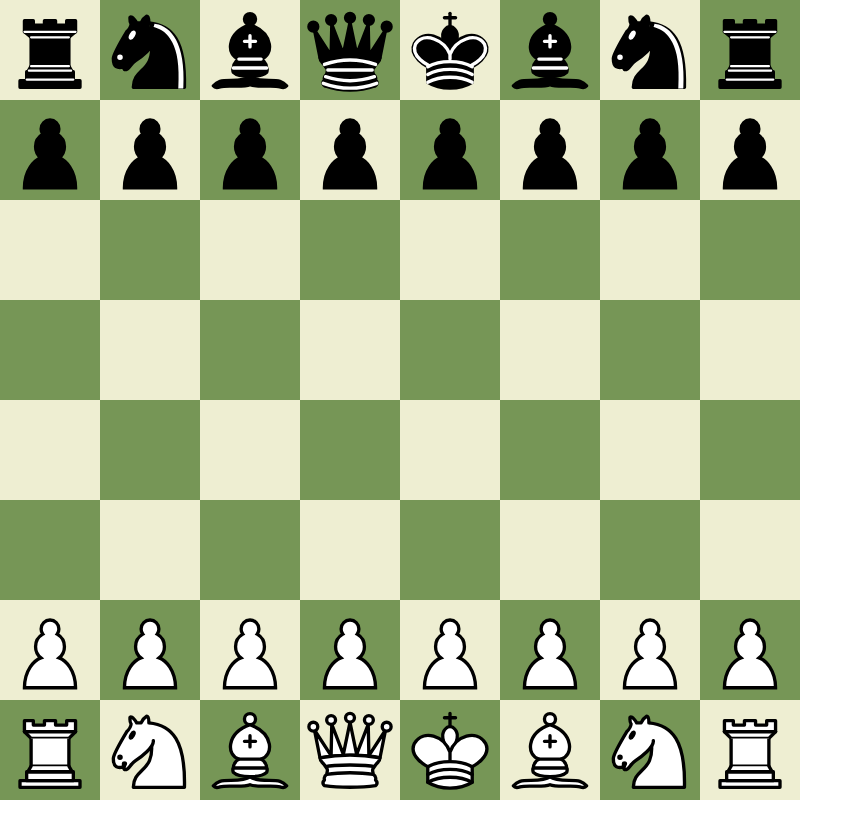
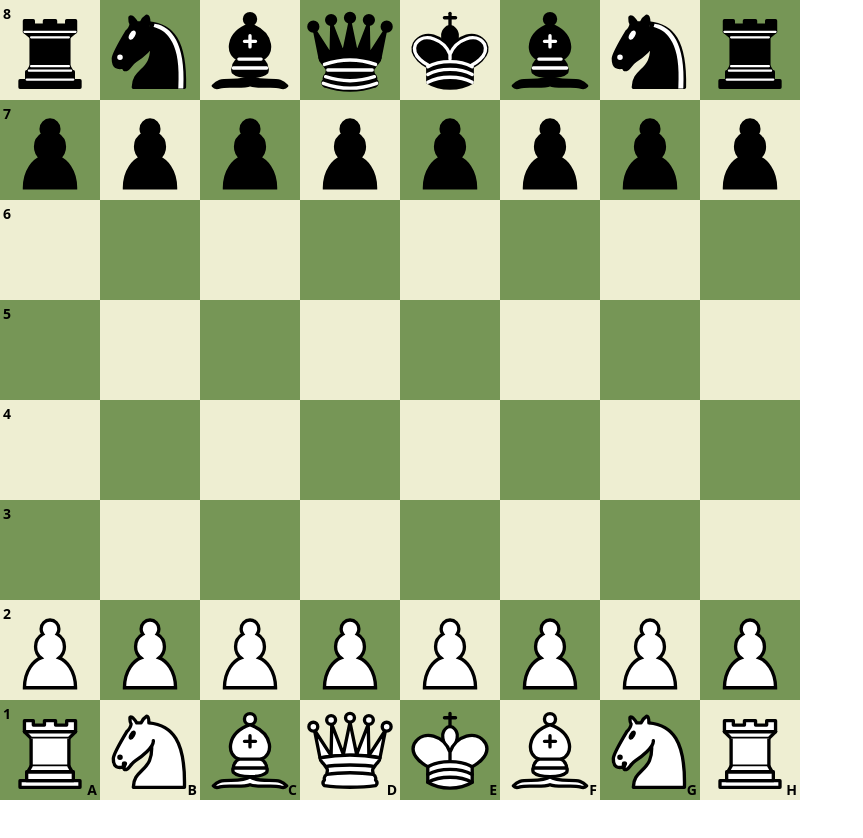
Before and after one commit to ChromaticRanger/Chess, a Vue app: page / in a window 1280 px wide. Shown: the top 838 px of the page, without its empty margins (0-863 px from the left). Built offline with nearby package versions, Linux system fonts and the light colour scheme.

Commit message:
Made the grid squares vue components, and added labels to the column and row squares

```diff
--- a/src/components/Board.vue
+++ b/src/components/Board.vue
@@ -1,6 +1,7 @@
 <script setup>
 import { ref, computed, onMounted, onBeforeUnmount } from 'vue';
 import Piece from './Piece.vue';
+import Square from './Square.vue';
 import throttle from "lodash/throttle"
 
 const dragging = ref(false);
@@ -72,10 +73,19 @@ onBeforeUnmount(() => {
 // Generate the chessboard pattern
 const squares = computed(() => {
     const result = [];
+    const files = ['A', 'B', 'C', 'D', 'E', 'F', 'G', 'H'];
     for (let row = 0; row < 8; row++) {
         for (let col = 0; col < 8; col++) {
             const isBlack = (row + col) % 2 === 1;
-            result.push({ color: isBlack ? "black": "white" });
+            const topLeftLabel = col === 0 ? (8 - row).toString() : null; // Left column (1-8)
+            const bottomRightLabel = row === 7 ? files[col] : null; // Bottom row (a-h)
+            result.push({
+              color: isBlack ? "black": "white",
+              row,
+              col,
+              topLeftLabel,
+              bottomRightLabel
+            });
         }
     }
     return result;
@@ -84,13 +94,20 @@ const squares = computed(() => {
 
 <template>
     <div class="chessboard">
-        <div v-for="(square, index) in squares" :key="index"
-            :class="['square', square.color]">
-        </div>
+      <Square
+        v-for="(square, index) in squares"
+        :key="index"
+        :color="square.color"
+        :row="square.row"
+        :col="square.col"
+        :topLeftLabel="square.topLeftLabel"
+        :bottomRightLabel="square.bottomRightLabel"
+      />
     </div>
     <div class="drag-container">
         <Piece
-            v-for="(p, index) in pieces" :key="p.id"
+            v-for="(p, index) in pieces"
+            :key="p.id"
             :class="{ 'z-40': dragging && p.id === selectedIndex }"
             :id="p.id"
             :name="p.name"
@@ -102,7 +119,6 @@ const squares = computed(() => {
                 cursor: dragging ? 'grabbing' : 'grab'
             }"
         ></Piece>
-        <p class="text-black text-xl">{{ selectedIndex }}</p>
     </div>
 </template>
 
@@ -119,17 +135,4 @@ const squares = computed(() => {
   width: 800px; /* Adjust size as needed */
   height: 800px; /* Adjust size as needed */
 }
-
-.square {
-  width: 100px;
-  height: 100px;
-}
-
-.black {
-  background-color: #769656;
-}
-
-.white {
-  background-color: #eeeed2;
-}
 </style>
--- /dev/null
+++ b/src/components/Square.vue
@@ -0,0 +1,51 @@
+<script setup>
+const props = defineProps({
+  color: String, // 'black' or 'white'
+  row: Number,
+  col: Number,
+  topLeftLabel: String, // Optional label for top left corner of square
+  bottomRightLabel: String // Optional label for bottom right corner of square
+});
+</script>
+
+<template>
+  <div
+    :class="['square', color]"
+    :style="{
+      gridRow: row + 1,
+      gridColumn: col + 1,
+    }"
+  >
+    <!-- Optional labels -->
+     <span v-if="topLeftLabel" class="label top-left font-semibold">{{ topLeftLabel }}</span>
+     <span v-if="bottomRightLabel" class="label bottom-right font-semibold">{{ bottomRightLabel }}</span>
+  </div>
+</template>
+
+<style scoped>
+.square {
+  width: 100px;
+  height: 100px;
+  position: relative;
+}
+.label {
+    position: absolute;
+    font-size: 14px;
+    color: rgba(0, 0, 0, 1.0);
+    pointer-events: none;
+}
+.top-left {
+    top: 3px;
+    left: 3px;
+}
+.bottom-right {
+    bottom: 0px;
+    right: 3px;
+}
+.black {
+  background-color: #769656;
+}
+.white {
+  background-color: #eeeed2;
+}
+</style>
```
